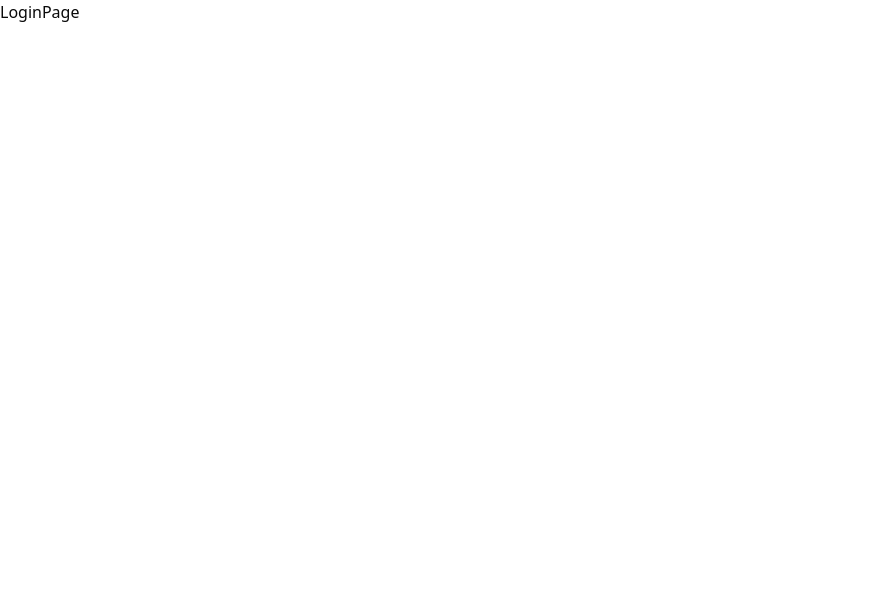
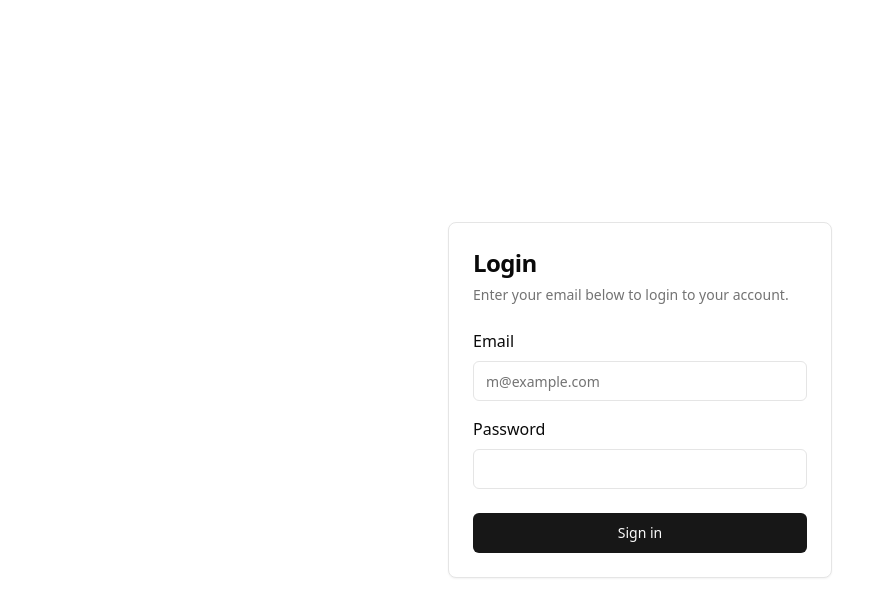
Before and after one commit to Th-Sagar/Dashboard, a React (Vite) app: page /login in a window 1280 px wide. Shown: the top 616 px of the page, without its empty margins (0-894 px from the left). Built offline with nearby package versions, Linux system fonts and the light colour scheme.

Commit message:
feat:login

```diff
--- a/package.json
+++ b/package.json
@@ -10,6 +10,7 @@
     "preview": "vite preview"
   },
   "dependencies": {
+    "@radix-ui/react-label": "^2.0.2",
     "@radix-ui/react-slot": "^1.0.2",
     "class-variance-authority": "^0.7.0",
     "clsx": "^2.1.1",
--- /dev/null
+++ b/src/components/ui/card.tsx
@@ -0,0 +1,79 @@
+import * as React from "react"
+
+import { cn } from "@/lib/utils"
+
+const Card = React.forwardRef<
+  HTMLDivElement,
+  React.HTMLAttributes<HTMLDivElement>
+>(({ className, ...props }, ref) => (
+  <div
+    ref={ref}
+    className={cn(
+      "rounded-lg border bg-card text-card-foreground shadow-sm",
+      className
+    )}
+    {...props}
+  />
+))
+Card.displayName = "Card"
+
+const CardHeader = React.forwardRef<
+  HTMLDivElement,
+  React.HTMLAttributes<HTMLDivElement>
+>(({ className, ...props }, ref) => (
+  <div
+    ref={ref}
+    className={cn("flex flex-col space-y-1.5 p-6", className)}
+    {...props}
+  />
+))
+CardHeader.displayName = "CardHeader"
+
+const CardTitle = React.forwardRef<
+  HTMLParagraphElement,
+  React.HTMLAttributes<HTMLHeadingElement>
+>(({ className, ...props }, ref) => (
+  <h3
+    ref={ref}
+    className={cn(
+      "text-2xl font-semibold leading-none tracking-tight",
+      className
+    )}
+    {...props}
+  />
+))
+CardTitle.displayName = "CardTitle"
+
+const CardDescription = React.forwardRef<
+  HTMLParagraphElement,
+  React.HTMLAttributes<HTMLParagraphElement>
+>(({ className, ...props }, ref) => (
+  <p
+    ref={ref}
+    className={cn("text-sm text-muted-foreground", className)}
+    {...props}
+  />
+))
+CardDescription.displayName = "CardDescription"
+
+const CardContent = React.forwardRef<
+  HTMLDivElement,
+  React.HTMLAttributes<HTMLDivElement>
+>(({ className, ...props }, ref) => (
+  <div ref={ref} className={cn("p-6 pt-0", className)} {...props} />
+))
+CardContent.displayName = "CardContent"
+
+const CardFooter = React.forwardRef<
+  HTMLDivElement,
+  React.HTMLAttributes<HTMLDivElement>
+>(({ className, ...props }, ref) => (
+  <div
+    ref={ref}
+    className={cn("flex items-center p-6 pt-0", className)}
+    {...props}
+  />
+))
+CardFooter.displayName = "CardFooter"
+
+export { Card, CardHeader, CardFooter, CardTitle, CardDescription, CardContent }
--- /dev/null
+++ b/src/components/ui/input.tsx
@@ -0,0 +1,25 @@
+import * as React from "react"
+
+import { cn } from "@/lib/utils"
+
+export interface InputProps
+  extends React.InputHTMLAttributes<HTMLInputElement> {}
+
+const Input = React.forwardRef<HTMLInputElement, InputProps>(
+  ({ className, type, ...props }, ref) => {
+    return (
+      <input
+        type={type}
+        className={cn(
+          "flex h-10 w-full rounded-md border border-input bg-background px-3 py-2 text-sm ring-offset-background file:border-0 file:bg-transparent file:text-sm file:font-medium placeholder:text-muted-foreground focus-visible:outline-none focus-visible:ring-2 focus-visible:ring-ring focus-visible:ring-offset-2 disabled:cursor-not-allowed disabled:opacity-50",
+          className
+        )}
+        ref={ref}
+        {...props}
+      />
+    )
+  }
+)
+Input.displayName = "Input"
+
+export { Input }
--- /dev/null
+++ b/src/components/ui/label.tsx
@@ -0,0 +1,26 @@
+"use client"
+
+import * as React from "react"
+import * as LabelPrimitive from "@radix-ui/react-label"
+import { cva, type VariantProps } from "class-variance-authority"
+
+import { cn } from "@/lib/utils"
+
+const labelVariants = cva(
+  "text-sm font-medium leading-none peer-disabled:cursor-not-allowed peer-disabled:opacity-70"
+)
+
+const Label = React.forwardRef<
+  React.ElementRef<typeof LabelPrimitive.Root>,
+  React.ComponentPropsWithoutRef<typeof LabelPrimitive.Root> &
+    VariantProps<typeof labelVariants>
+>(({ className, ...props }, ref) => (
+  <LabelPrimitive.Root
+    ref={ref}
+    className={cn(labelVariants(), className)}
+    {...props}
+  />
+))
+Label.displayName = LabelPrimitive.Root.displayName
+
+export { Label }
--- a/src/pages/Login.tsx
+++ b/src/pages/Login.tsx
@@ -1,8 +1,34 @@
+import { Button } from "@/components/ui/button"
+import { Card, CardContent, CardDescription, CardFooter, CardHeader, CardTitle } from "@/components/ui/card"
+import { Input } from "@/components/ui/input"
+import { Label } from "@radix-ui/react-label"
 
 
 const LoginPage = () => {
   return (
-    <div>LoginPage</div>
+   <section className=" flex justify-center items-center h-screen">
+     <Card className="w-full max-w-sm">
+      <CardHeader>
+        <CardTitle className="text-2xl">Login</CardTitle>
+        <CardDescription>
+          Enter your email below to login to your account.
+        </CardDescription>
+      </CardHeader>
+      <CardContent className="grid gap-4">
+        <div className="grid gap-2">
+          <label htmlFor="email">Email</label>
+          <Input id="email" type="email" placeholder="m@example.com" required />
+        </div>
+        <div className="grid gap-2">
+          <Label htmlFor="password">Password</Label>
+          <Input id="password" type="password" required />
+        </div>
+      </CardContent>
+      <CardFooter>
+        <Button className="w-full">Sign in</Button>
+      </CardFooter>
+    </Card>
+   </section>
   )
 }
 
```
Also changed, not shown: 1 other file (tests, documents, lock files or other folders).
